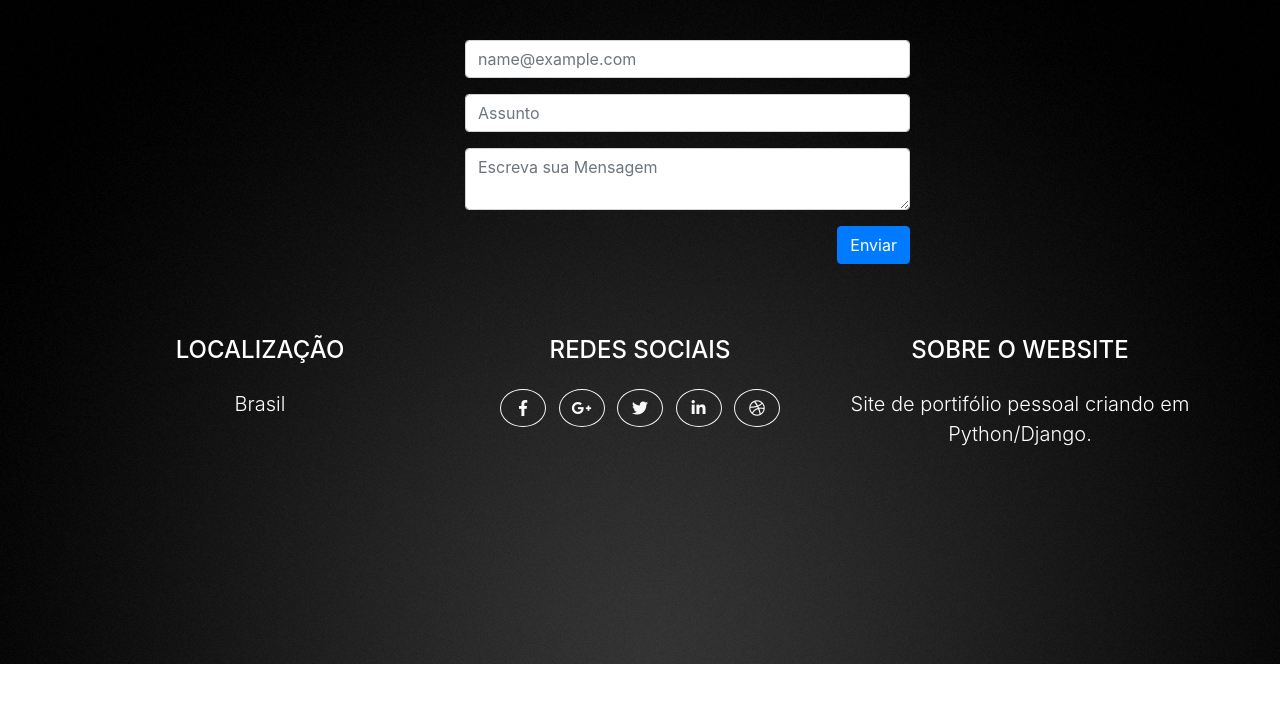
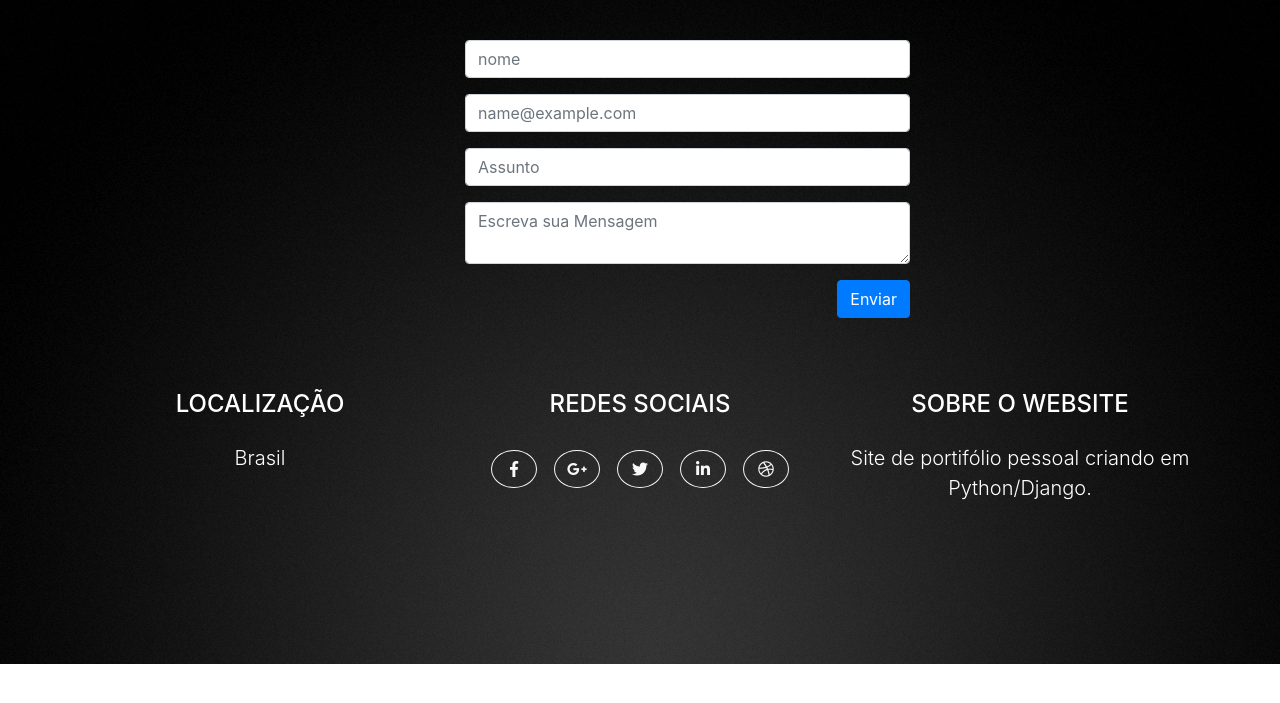
Before and after one commit to markusvynycyus/portfolio, a Django app: page /contact in a window 1280 px wide. Shown: the part 56-759 px from the top of the page. Run offline with Django 3.2, Linux system fonts and the light colour scheme; some libraries are stand-ins or nearby versions.

Commit message:
Alterando o models.py e footer

```diff
--- a/portfolio/models.py
+++ b/portfolio/models.py
@@ -4,6 +4,7 @@
 
 # Creating Contact Model
 class Contact(models.Model):
+    nome = models.CharField(max_length=50)
     email = models.EmailField()
     subject = models.CharField(max_length=100)
     message = models.TextField()
--- a/portfolio/static/portfolio/css/styles.css
+++ b/portfolio/static/portfolio/css/styles.css
@@ -110,6 +110,7 @@
     padding-bottom: 2rem;
     /*background-color: #2c3e50;*/
     color: #fff;
+    font-size: 2em;
 
 }
 
@@ -117,6 +118,6 @@
 @media (min-width: 992px){
     header.masthead {
         padding-top: calc(3rem + 20px);
-        padding-bottom: 3rem;
+        padding-bottom: 2rem;
     }
 }
--- a/portfolio/templates/portfolio/contact.html
+++ b/portfolio/templates/portfolio/contact.html
@@ -9,6 +9,12 @@
             <!--Contact Form-->
             <form class="margin" action="{% url 'contact' %}" method="POST">
                 {% csrf_token %}
+                <div class="form-group row">
+                    <label for="emailinput" class="col-2 col form-label"></label>
+                    <div class="col-10">
+                        <input name="nome" type="text" class="form-control" id="nomeinput" placeholder="nome">
+                    </div>
+                </div>
                 <div class="form-group row">
                     <label for="emailinput" class="col-2 col form-label"></label>
                     <div class="col-10">
```
Also changed, not shown: portfolio/migrations/0002_contact_nome.py (added).
